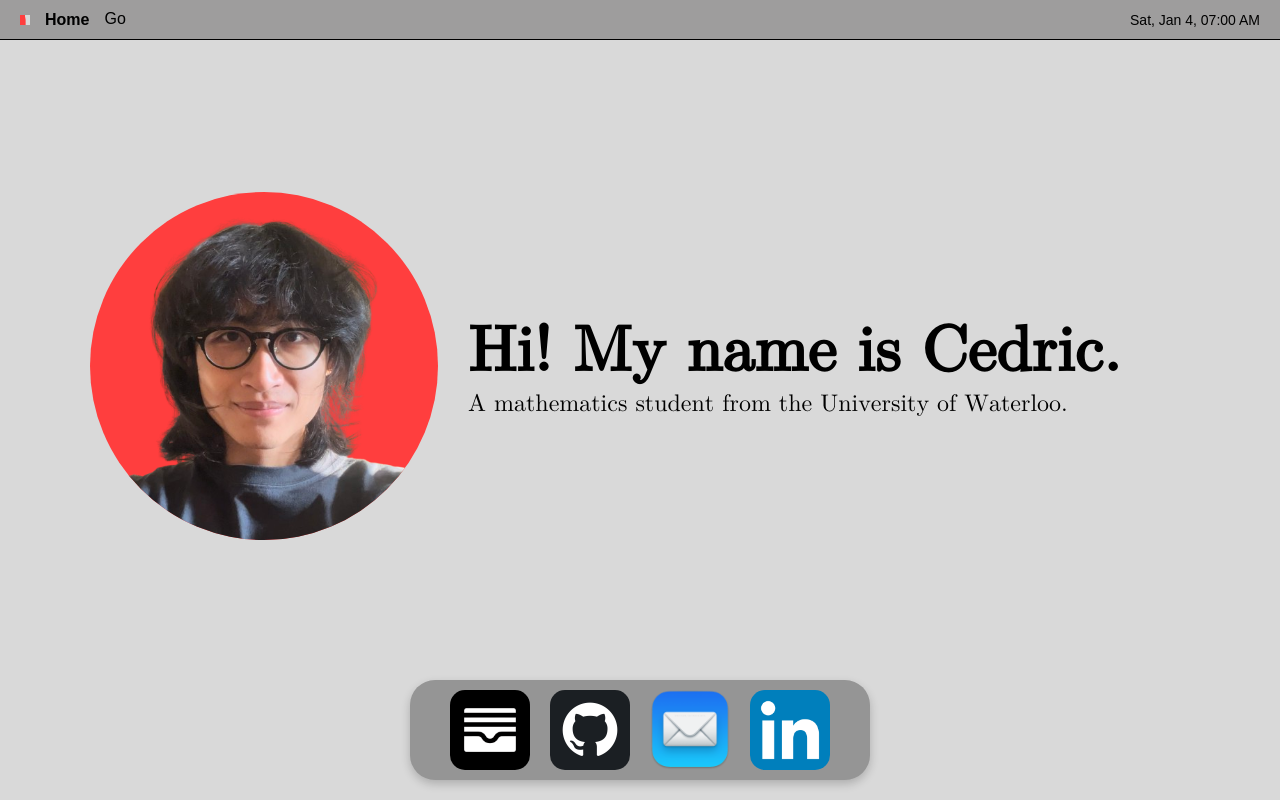
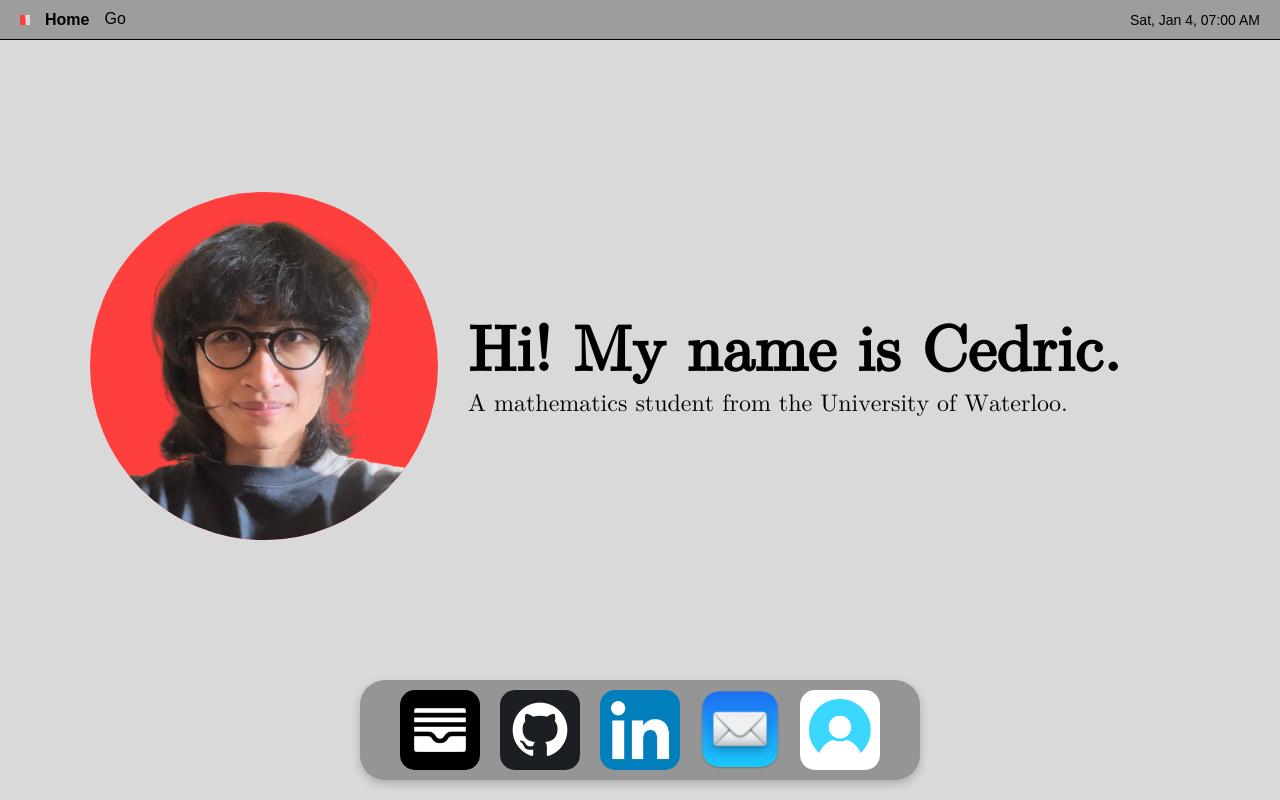
Before and after one commit to cedricicic/cedricleung.ca, a React (Vite) app: page /#/ in a window 1280 px wide. Built offline with nearby package versions, Linux system fonts and the light colour scheme.

Commit message:
about me

```diff
--- a/src/components/js/icons.js
+++ b/src/components/js/icons.js
@@ -4,6 +4,7 @@ import mail from "../../assets/images/mail.png";
 import linkedin from "../../assets/images/linkedin.png";
 import resume from "../../assets/images/resume.png";
 import resumePdf from "../../assets/pdf/Resume.pdf"
+import about from "../../assets/images/about.png";
 
 export default [
   {
@@ -19,12 +20,12 @@ export default [
     link: "https://github.com/cedricicic",
     src: github,
   },
-  // {
-  //   id: 3,
-  //   name: "Photos",
-  //   link: "photos",
-  //   src: photo,
-  // },
+  {
+    id: 3,
+    name: "Linkedin",
+    link: "https://www.linkedin.com/in/cedric-leung-38637029a/",
+    src: linkedin,
+  },
   {
     id: 4,
     name: "Contact me",
@@ -33,8 +34,8 @@ export default [
   },
   {
     id: 5,
-    name: "Linkedin",
-    link: "https://www.linkedin.com/in/cedric-leung-38637029a/",
-    src: linkedin,
+    name: "About",
+    link: "/about",
+    src: about,
   },
 ];
```
Also changed, not shown: src/assets/images/about.png (added).
